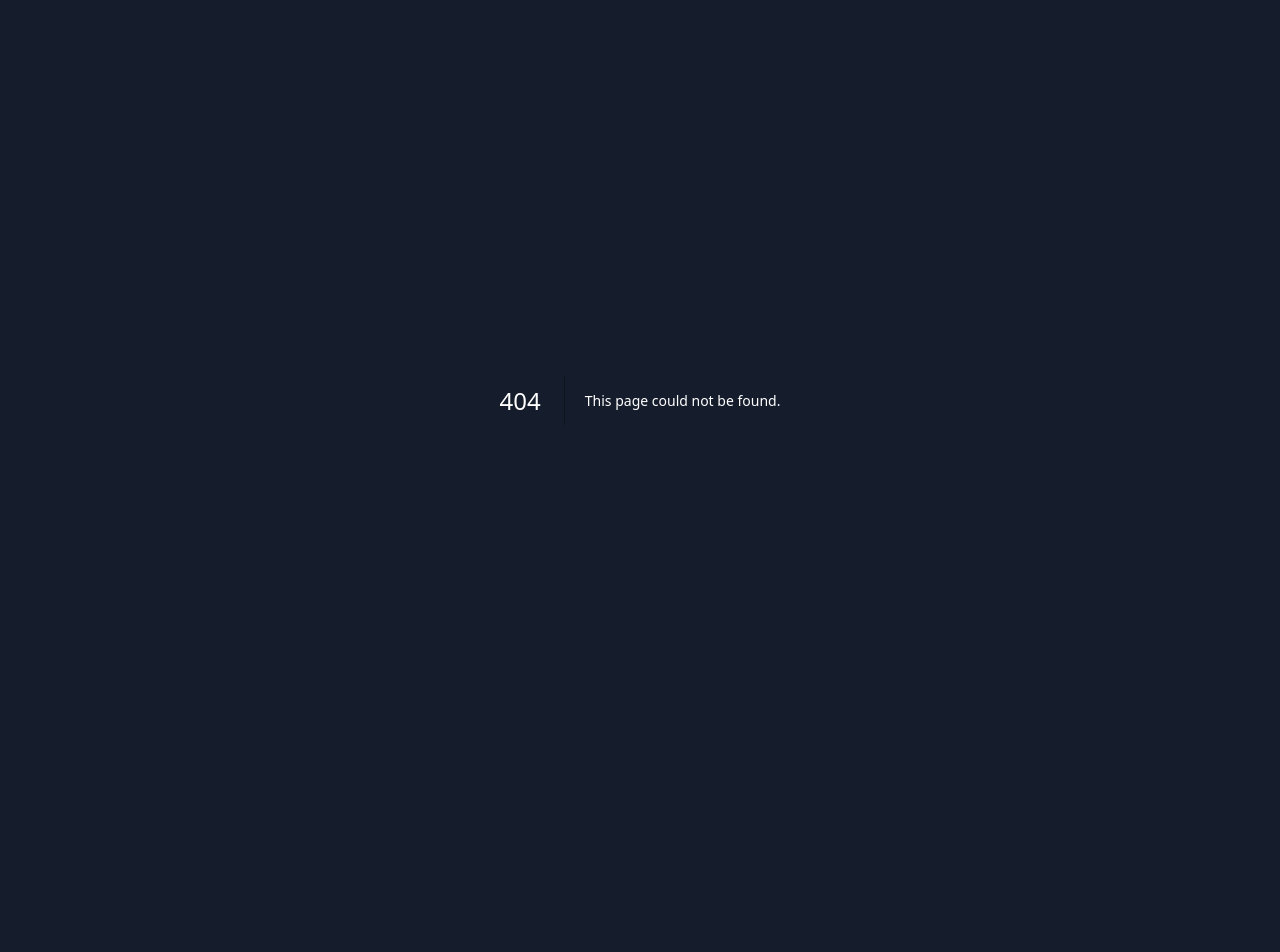
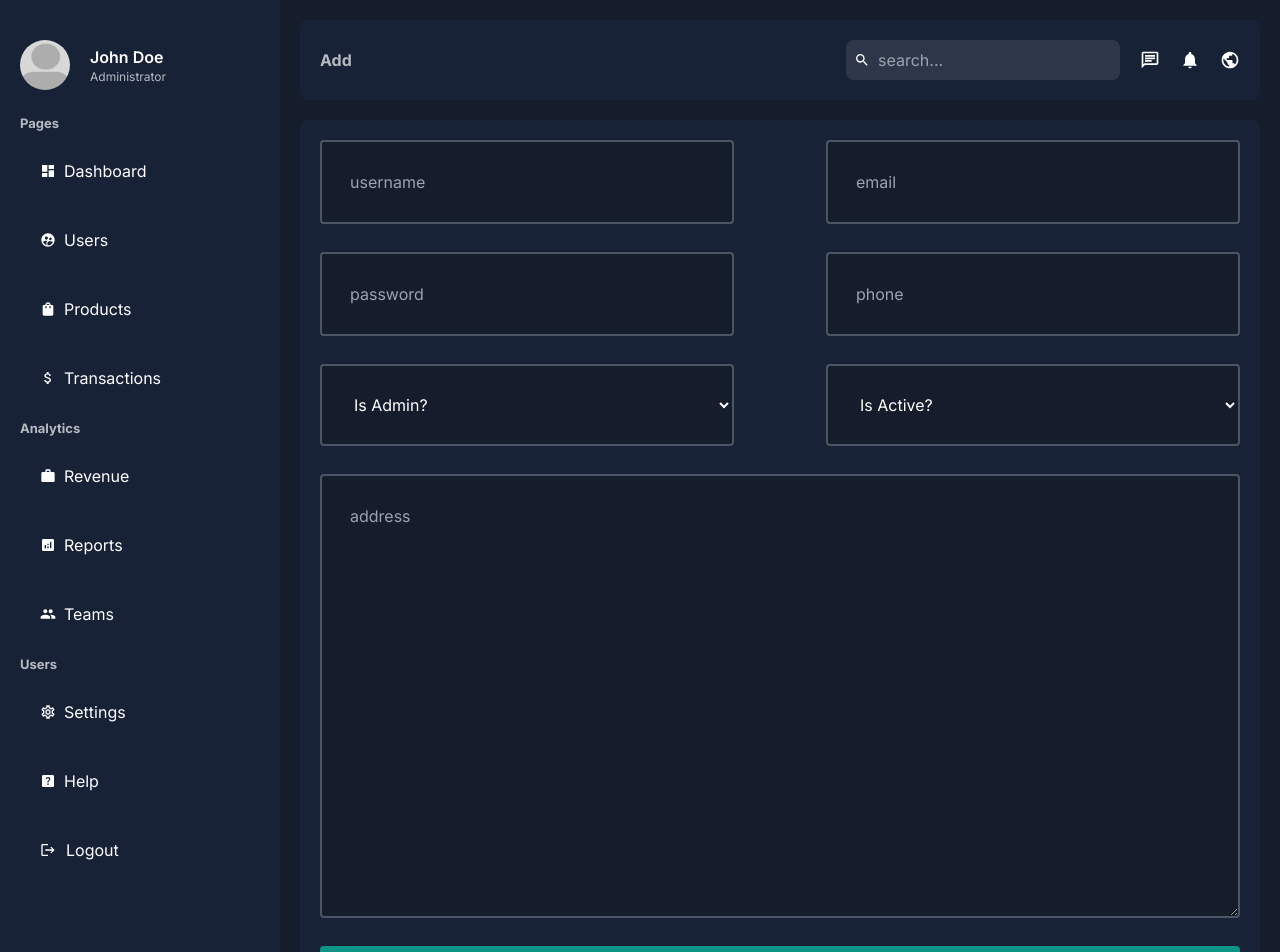
Before and after one commit to nazmulrony/admin-dashboard-next-14, a Next.js app: page /dashboard/users/add in a window 1280 px wide. Before the commit this address had no page. Shown: the top 952 px of the page. Before the commit the page ends 800 px from the top, so only its background shows below. Built offline with nearby package versions, Linux system fonts and the light colour scheme.

Commit message:
add product page and add user page added

```diff
--- a/src/app/dashboard/layout.tsx
+++ b/src/app/dashboard/layout.tsx
@@ -9,7 +9,7 @@ type DashboardLayoutProps = {
 export default function DashboardLayout({ children }: DashboardLayoutProps) {
     return (
         <div className="flex">
-            <div className="flex-1 bg-bgSoft p-5">
+            <div className="flex-1 bg-bgSoft p-5 min-h-screen">
                 <Sidebar />
             </div>
             <div className="flex-[4] p-5">
--- /dev/null
+++ b/src/app/dashboard/products/add/page.tsx
@@ -0,0 +1,63 @@
+export default function AddProductPage() {
+    return (
+        <div className="bg-bgSoft p-5 rounded-lg mt-5">
+            <form className="flex flex-wrap justify-between">
+                <input
+                    className="p-7 bg-bgColor text-white border-2 border-gray-600 rounded mb-7 w-[45%]"
+                    type="text"
+                    name="title"
+                    placeholder="title"
+                    required
+                />
+                <select
+                    className="p-7 bg-bgColor text-white border-2 border-gray-600 rounded mb-7 w-[45%]"
+                    name="cat"
+                    id="cat"
+                >
+                    <option value="general">Choose a category</option>
+                    <option value="kitchen">Kitchen</option>
+                    <option value="phone">Phone</option>
+                    <option value="computer">Computer</option>
+                </select>
+                <input
+                    className="p-7 bg-bgColor text-white border-2 border-gray-600 rounded mb-7 w-[45%]"
+                    type="number"
+                    placeholder="price"
+                    name="price"
+                />
+                <input
+                    className="p-7 bg-bgColor text-white border-2 border-gray-600 rounded mb-7 w-[45%]"
+                    type="number"
+                    placeholder="stock"
+                    name="stock"
+                />
+                <input
+                    className="p-7 bg-bgColor text-white border-2 border-gray-600 rounded mb-7 w-[45%]"
+                    type="text"
+                    placeholder="color"
+                    name="color"
+                />
+                <input
+                    className="p-7 bg-bgColor text-white border-2 border-gray-600 rounded mb-7 w-[45%]"
+                    type="text"
+                    placeholder="size"
+                    name="size"
+                />
+                <textarea
+                    className="p-7 w-full bg-bgColor text-white border-2 border-gray-600 rounded mb-7"
+                    name="desc"
+                    id="desc"
+                    rows={16}
+                    placeholder="description"
+                ></textarea>
+
+                <button
+                    type="submit"
+                    className="px-7 w-full py-3 bg-teal-600 rounded"
+                >
+                    Submit
+                </button>
+            </form>
+        </div>
+    );
+}
--- a/src/app/dashboard/products/page.tsx
+++ b/src/app/dashboard/products/page.tsx
@@ -1,3 +1,66 @@
+import Pagination from "@/components/dashboard/pagination/pagination";
+import Search from "@/components/dashboard/search/search";
+import Image from "next/image";
+import Link from "next/link";
+
 export default function ProductsPage() {
-    return <div>ProductsPage</div>;
+    return (
+        <div className="bg-bgSoft p-5 rounded-lg mt-5">
+            <div className="flex items-center justify-between">
+                <Search placeholder="Search for a user..." />
+                <Link href="/dashboard/products/add">
+                    <button className="p-2 bg-[#5d57c9] to-white border-none rounded cursor-pointer">
+                        Add New
+                    </button>
+                </Link>
+            </div>
+            <table className="w-full">
+                <thead>
+                    <tr>
+                        <td className="p-2">Title</td>
+                        <td className="p-2">Description</td>
+                        <td className="p-2">Price</td>
+                        <td className="p-2">Created At</td>
+                        <td className="p-2">Stock</td>
+                        <td className="p-2">Actions</td>
+                    </tr>
+                </thead>
+                <tbody>
+                    <tr>
+                        <td className="p-2">
+                            <div className="flex items-center gap-2">
+                                <Image
+                                    src="/noproduct.jpg"
+                                    alt=""
+                                    width={40}
+                                    height={40}
+                                    className="rounded-full object-cover"
+                                />
+                                Iphone
+                            </div>
+                        </td>
+                        <td className="p-2">Lorem ipsum dolor sit amet.</td>
+                        <td className="p-2">$123</td>
+                        <td className="p-2">December 3, 2023</td>
+                        <td className="p-2">34</td>
+                        <td className="p-2">
+                            <div className="flex gap-2">
+                                <Link href="/">
+                                    <button className="py-1 rounded px-2 text-white cursor-pointer bg-teal-600">
+                                        View
+                                    </button>
+                                </Link>
+                                <Link href="/">
+                                    <button className="py-1 rounded px-2 text-white cursor-pointer bg-red-500">
+                                        Delete
+                                    </button>
+                                </Link>
+                            </div>
+                        </td>
+                    </tr>
+                </tbody>
+            </table>
+            <Pagination />
+        </div>
+    );
 }
--- /dev/null
+++ b/src/app/dashboard/users/add/page.tsx
@@ -0,0 +1,69 @@
+export default function AddUserPage() {
+    return (
+        <div className="bg-bgSoft p-5 rounded-lg mt-5">
+            <form className="flex flex-wrap justify-between">
+                <input
+                    className="p-7 bg-bgColor text-white border-2 border-gray-600 rounded mb-7 w-[45%]"
+                    type="text"
+                    name="username"
+                    placeholder="username"
+                    required
+                />
+                <input
+                    className="p-7 bg-bgColor text-white border-2 border-gray-600 rounded mb-7 w-[45%]"
+                    type="email"
+                    name="email"
+                    placeholder="email"
+                    required
+                />
+                <input
+                    className="p-7 bg-bgColor text-white border-2 border-gray-600 rounded mb-7 w-[45%]"
+                    type="password"
+                    name="password"
+                    placeholder="password"
+                    required
+                />
+                <input
+                    className="p-7 bg-bgColor text-white border-2 border-gray-600 rounded mb-7 w-[45%]"
+                    type="text"
+                    name="phone"
+                    placeholder="phone"
+                    required
+                />
+                <select
+                    className="p-7 bg-bgColor text-white border-2 border-gray-600 rounded mb-7 w-[45%]"
+                    name="isAdmin"
+                    id="isAdmin"
+                >
+                    <option value="false">Is Admin?</option>
+                    <option value="true">Yes</option>
+                    <option value="false">No</option>
+                </select>
+                <select
+                    className="p-7 bg-bgColor text-white border-2 border-gray-600 rounded mb-7 w-[45%]"
+                    name="isActive"
+                    id="isActive"
+                >
+                    <option value="true">Is Active?</option>
+                    <option value="true">Yes</option>
+                    <option value="false">No</option>
+                </select>
+
+                <textarea
+                    className="p-7 w-full bg-bgColor text-white border-2 border-gray-600 rounded mb-7"
+                    name="address"
+                    id="address"
+                    rows={16}
+                    placeholder="address"
+                ></textarea>
+
+                <button
+                    type="submit"
+                    className="px-7 w-full py-3 bg-teal-600 rounded"
+                >
+                    Submit
+                </button>
+            </form>
+        </div>
+    );
+}
--- a/src/app/dashboard/users/page.tsx
+++ b/src/app/dashboard/users/page.tsx
@@ -1,3 +1,4 @@
+import Pagination from "@/components/dashboard/pagination/pagination";
 import Search from "@/components/dashboard/search/search";
 import Image from "next/image";
 import Link from "next/link";
@@ -59,6 +60,7 @@ export default function UsersPage() {
                     </tr>
                 </tbody>
             </table>
+            <Pagination />
         </div>
     );
 }
--- /dev/null
+++ b/src/components/dashboard/pagination/pagination.tsx
@@ -0,0 +1,15 @@
+export default function Pagination() {
+    return (
+        <div className="flex p-2 justify-between text-black">
+            <button
+                disabled
+                className="py-1 px-2 cursor-pointer  disabled:bg-zinc-500 disabled:cursor-not-allowed bg-zinc-200"
+            >
+                Next
+            </button>
+            <button className="py-1 px-2 cursor-pointer disabled:bg-zinc-500  disabled:cursor-not-allowed bg-zinc-200">
+                Previous
+            </button>
+        </div>
+    );
+}
```
